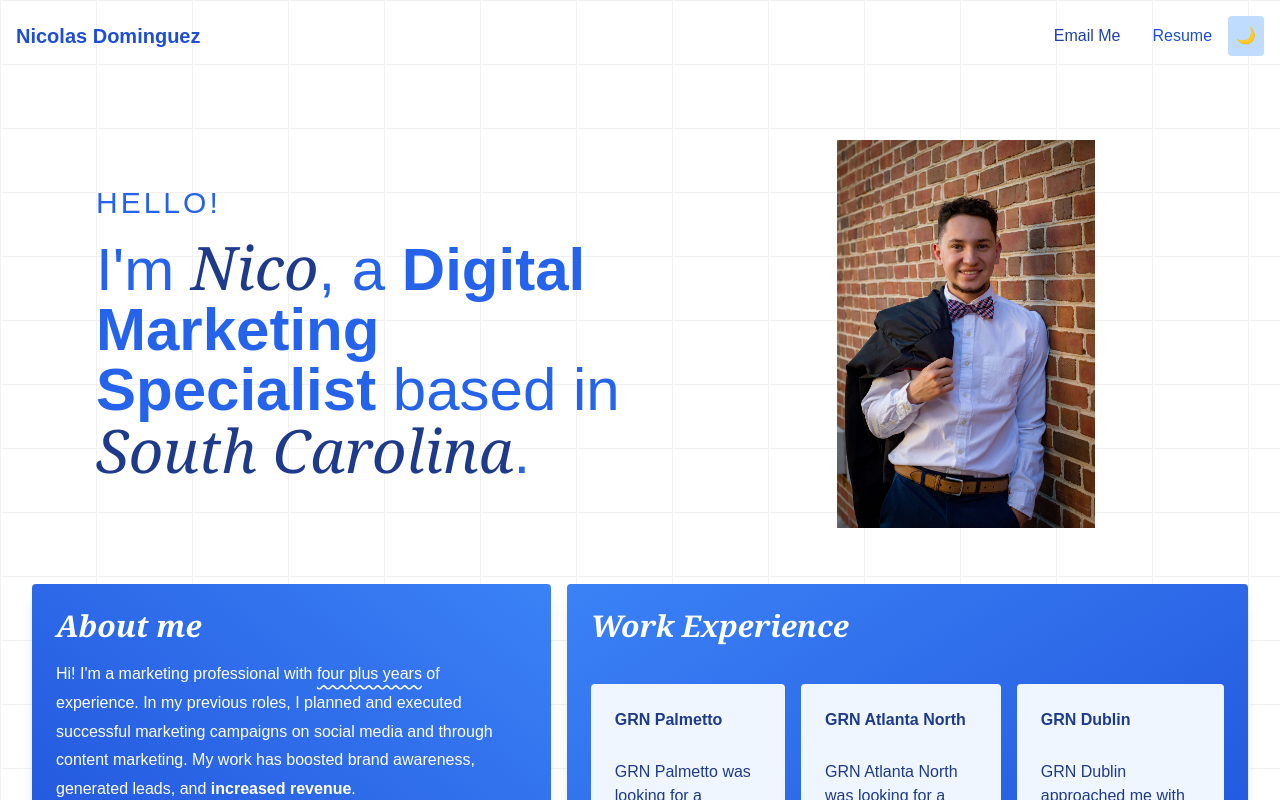
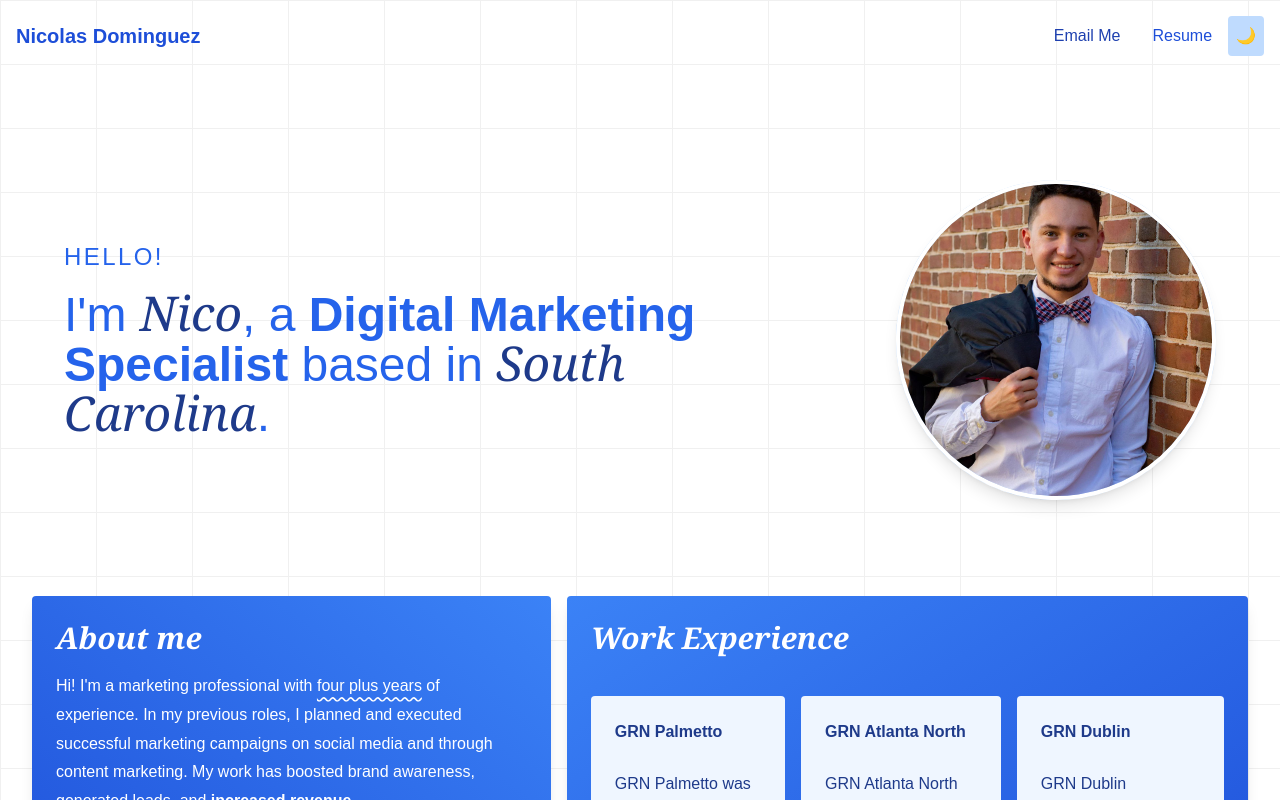
Before and after one commit to Nico-Dominguez/Nico-Dominguez-Porfolio, a React (Vite) app: page / in a window 1280 px wide. Shown: the top 800 px of the page. Built offline with nearby package versions, Linux system fonts and the light colour scheme.

Commit message:
added some visual interest to the hero photo

```diff
--- a/src/components/home/Hero.jsx
+++ b/src/components/home/Hero.jsx
@@ -2,20 +2,18 @@ import React from "react";
 
 const Hero = () => {
   return (
-    <div className="p-6">
-      <div className="flex flex-col md:flex-row items-center justify-center gap-6">
-        <div className="w-full md:pr-4 p-4 md:p-8 lg:p-10 flex items-center h-full">
-          <div className="text-center md:text-left">
-            <h1 className="text-xl uppercase tracking-widest mb-4 lg:text-3xl text-blue-600 dark:text-blue-200 ">
+    <div className="p-6 md:py-16">
+      <div className="flex flex-col md:flex-row items-center justify-between gap-8 max-w-6xl mx-auto">
+        <div className="w-full md:w-3/5 md:pr-8">
+          <h1 className="text-xl uppercase tracking-widest mb-4 lg:text-2xl text-blue-600 dark:text-blue-200">
             Hello!
           </h1>
-            <p className="text-blue-600 text-2xl lg:text-4xl xl:text-6xl dark:text-blue-100">
+          <p className="text-blue-600 text-2xl lg:text-4xl xl:text-5xl dark:text-blue-100 leading-tight">
             I'm{" "}
             <span className="italic font-serif text-blue-900 dark:text-blue-300">
               Nico
             </span>
-              , a{" "}
-              <span className="font-bold">Digital Marketing Specialist</span>{" "}
+            , a <span className="font-bold">Digital Marketing Specialist</span>{" "}
             based in{" "}
             <span className="font-serif italic text-blue-900 dark:text-blue-300">
               South Carolina
@@ -23,15 +21,13 @@ const Hero = () => {
             .
           </p>
         </div>
-        </div>
-        <div className=" flex items-center justify-center">
-          <div className="w-2/4 h-1/4 md:h-full bg-gray-300 overflow-hidden">
+        <div className="w-48 h-48 md:w-64 md:h-64 lg:w-80 lg:h-80 relative">
+          <div className="absolute inset-0 bg-blue-200 dark:bg-blue-700 rounded-full transform -rotate-6"></div>
           <img
             src="/Nico-Headshot.png"
-              alt="Hero image"
-              className="object-cover"
+            alt="Nico's headshot"
+            className="absolute inset-0 w-full h-full object-cover rounded-full border-4 border-white dark:border-blue-900 shadow-lg transform rotate-3 transition-transform hover:rotate-0"
           />
-          </div>
         </div>
       </div>
     </div>
```
Lines whose indentation alone changed are shown as unchanged.
